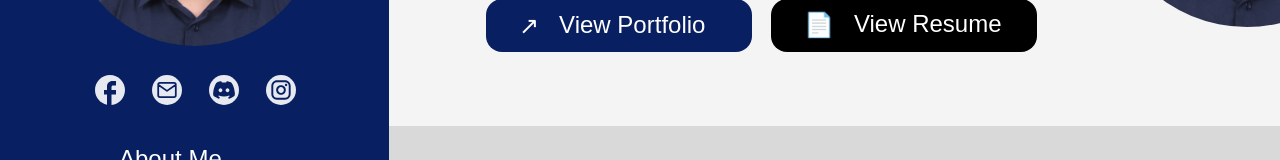
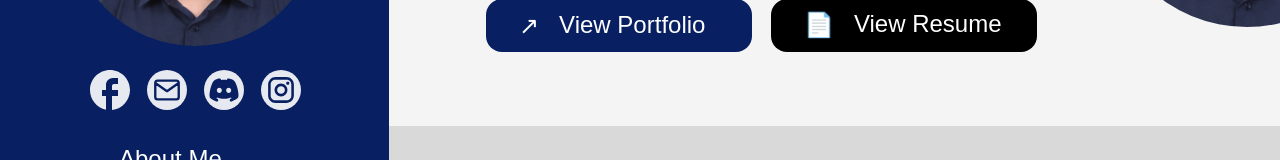
Before and after one commit to enkeyeou/my-app-2, a Next.js app: page / in a window 1280 px wide. Shown: the part 347-507 px from the top of the page. Built offline with nearby package versions, Linux system fonts and the light colour scheme.

Commit message:
Increase social icon size to 50

```diff
--- a/app/page.tsx
+++ b/app/page.tsx
@@ -226,8 +226,8 @@ export default function Desktop() {
                 <Image
                   src={social.icon}
                   alt={`${social.name} icon`}
-                  width={30}
-                  height={30}
+                  width={50}
+                  height={50}
                 />
               </a>
             ))}
```
